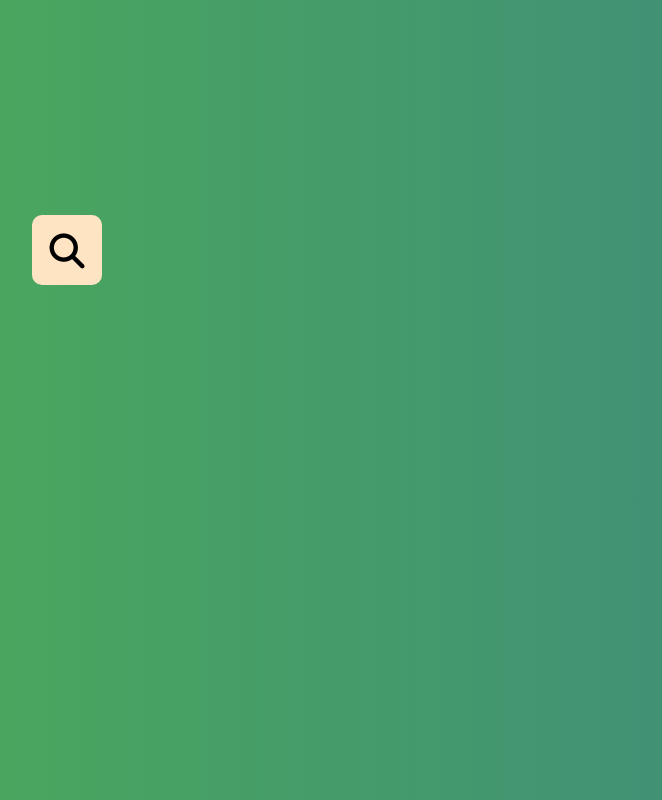
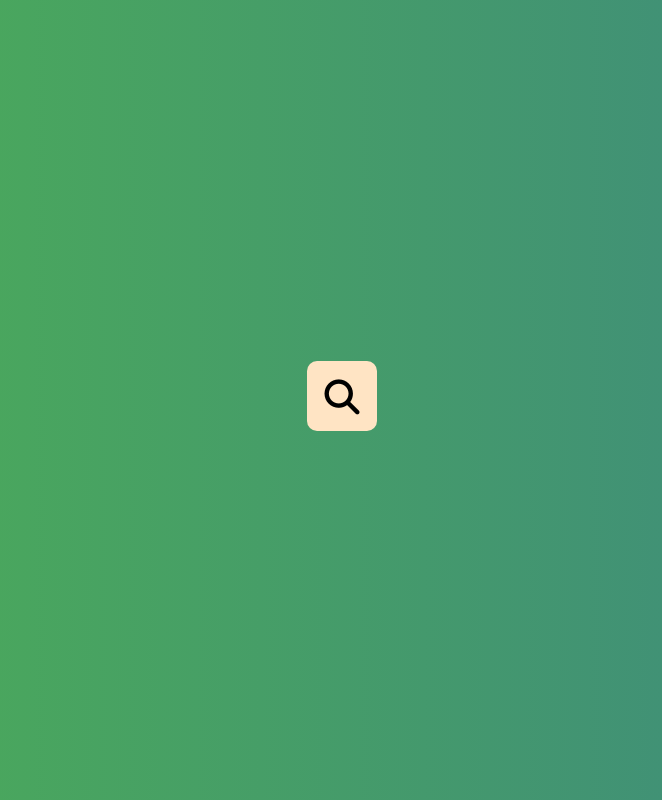
Before and after one commit to huynopro102/5_search_box, a plain HTML site: page index.html in a window 1280 px wide. Shown: the whole page, without its empty margins (298-960 px from the left). Drawn offline with Linux system fonts and the light colour scheme.

Commit message:
all code

```diff
--- a/app.js
+++ b/app.js
@@ -1,7 +1,6 @@
 var show_input = document.querySelector('.icon_search')
 var input_search = document.querySelector('.input_search')
 var search_box = document.querySelector('.search_box')
-
 //
 // js,khi onclick vào icon_search thì tự focus vào tag input
 // js,lấy element cha của thẻ nhấp vào , parentElement
--- a/style.css
+++ b/style.css
@@ -4,8 +4,8 @@
     box-sizing:border-box;
 }
 body{
-width:100vh;
-height:500px;
+width:100%;
+height:792px;
 background: linear-gradient(to right, #4daf54, #3d8880);
 display:flex;
 justify-content:center;
@@ -13,16 +13,17 @@ align-items:center;
 font-family:monospace;
 }
 .search_box{
-
     /* width:400px; */
     height:70px;
+    width: 70px;
    background-color: aqua;
    position:relative;
    border-radius:15px;
-   transition: all 1s ease-in-out;
-
+   transition-property: all;
+   transition-duration:0.5s;
+   transition-timing-function:ease-in-out;
 }
-.input_search {
+.search_box .input_search {
     position:absolute;
     width:100%;
     height:100%;
@@ -33,8 +34,9 @@ font-family:monospace;
     width: 79%;
     font-size: 40px;
     background:transparent;
+
 }
-.icon_search{
+.search_box .icon_search{
 position:absolute;
 top:0;
 right:0;
```
